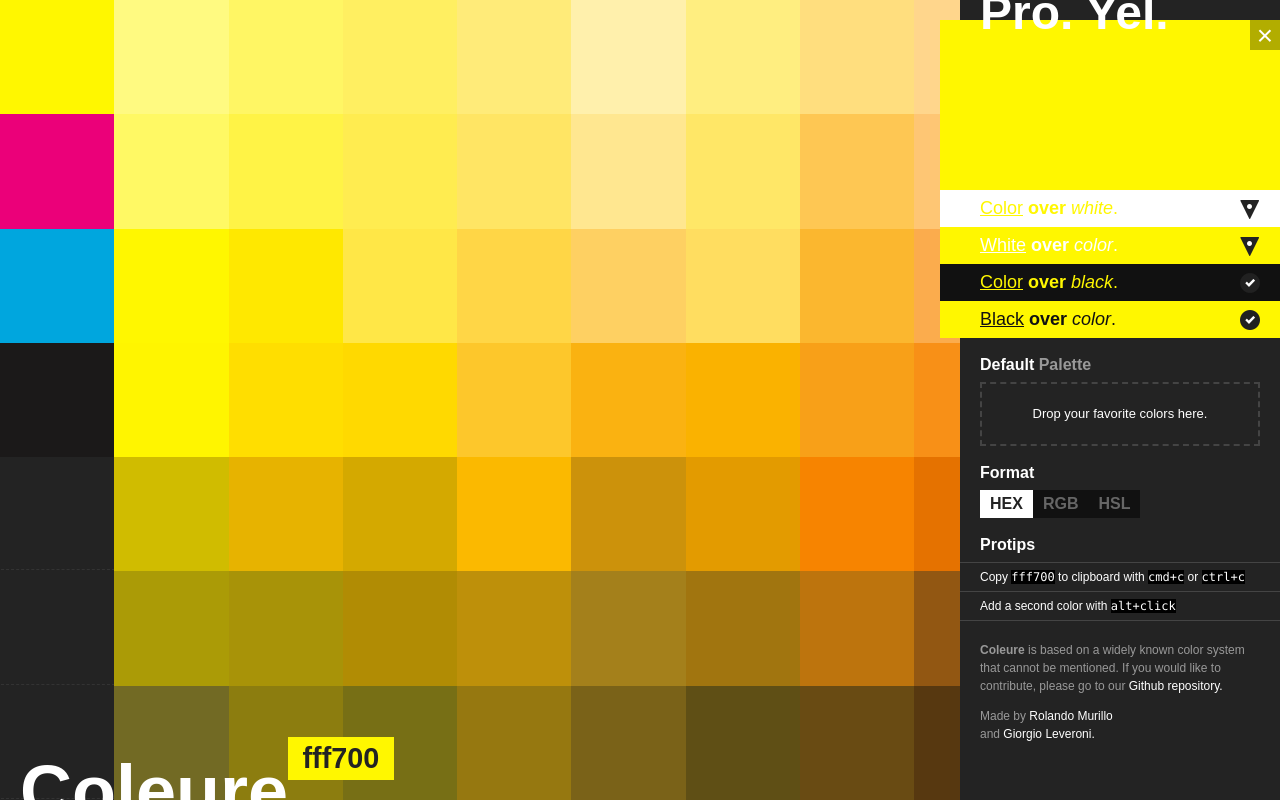
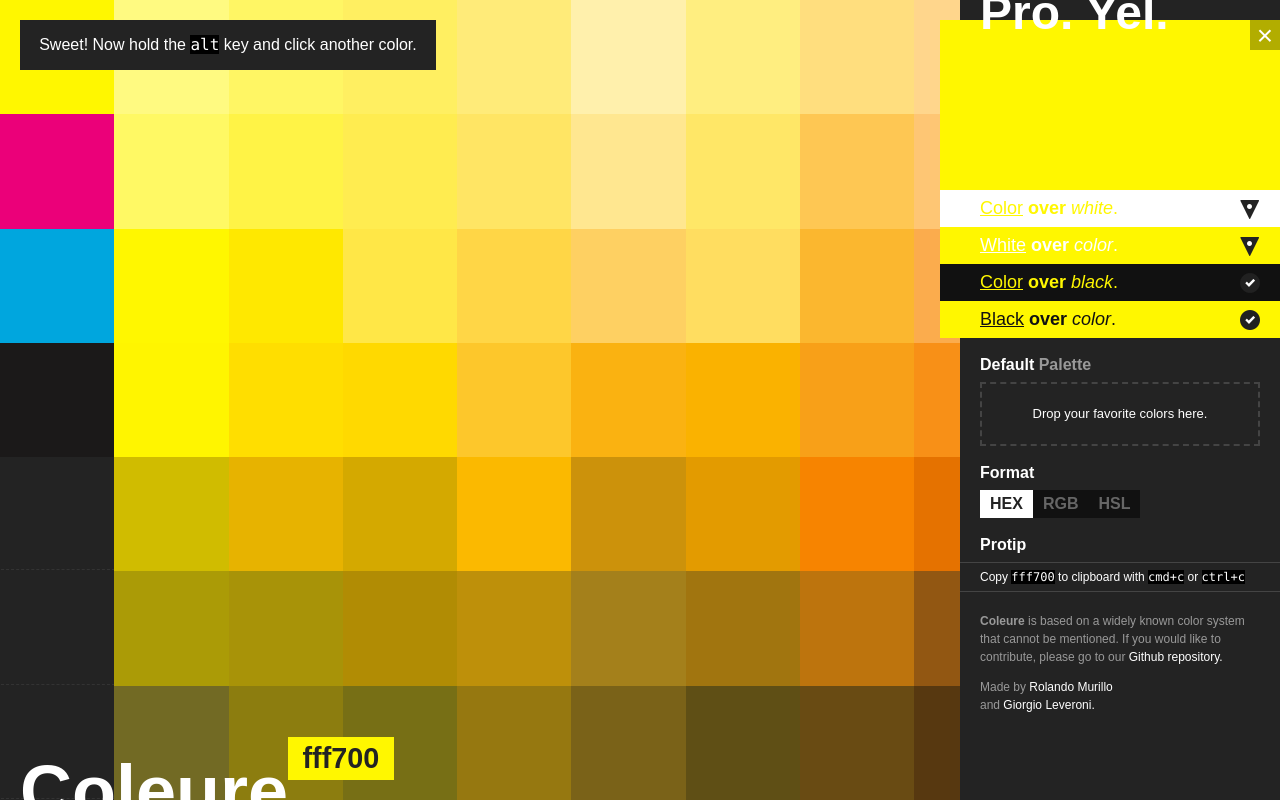
Before and after one commit to patelprashant/coleure, a plain HTML site: page index.html in a window 1280 px wide. Both pictures are taken after a click on the icon 57 px from the left and 57 px from the top of the page. Drawn offline with Linux system fonts and the light colour scheme; no server answers; a web font is replaced by a local one.

Commit message:
Added proper instructions to add second color.

```diff
--- a/index.html
+++ b/index.html
@@ -51,10 +51,9 @@
           <button id="hex" class="set-format option join">HEX</button><button id="rgb" class="set-format option join">RGB</button><button id="hsl" class="set-format option join">HSL</button>
         </section>
         <section>
-          <h1>Protips</h1>
+          <h1>Protip</h1>
           <ul>
             <li>Copy <kbd id="color-tip">color</kbd> to clipboard with <kbd>cmd+c</kbd> or <kbd>ctrl+c</kbd></li>
-            <li>Add a second color with <kbd>alt+click</kbd></li>
           </ul>
         </section>
         <footer>
@@ -64,7 +63,7 @@
       </div>
     </aside>
     <section id="library">
-      <!-- <div id="tipSecondColor" class="tip">Sweet! Now hold the <kbd>alt</kbd> key and click another color.</div> -->
+      <div id="tipSecondColor" class="tip">Sweet! Now hold the <kbd>alt</kbd> key and click another color.</div>
       <div id="colors"></div>
     </section>
   </body>
--- a/src/inspector.js
+++ b/src/inspector.js
@@ -97,6 +97,10 @@
           _.attr(mixButton, 'data-name-b', data.name);
           colorTemplate = options.doubleTemplate;
           previewsLength = 2;
+          if (settings.tipSecondColor == false){
+            _.hide(_.id('tipSecondColor'));
+            settings.tips.tipSecondColor = true;
+          }
         } else {
           length = color_previews.length;
           while (length-- > 0) {
@@ -109,6 +113,9 @@
           _.attr(mixButton, 'class', 'not-active')
           colorTemplate = options.singleTemplate;
           previewsLength = 1;
+          if (settings.tipSecondColor == false){
+            _.show(_.id('tipSecondColor'));
+          }
         }
         _.attr(color_subjects, 'data-subjects', previewsLength);
         toggleMessage(true);
@@ -161,6 +168,7 @@
         _.hide(_.id('mixPanel'));
         _.hide(_.id('mixResult'));
         _.hide(_.id('mixControls'));
+        _.hide(_.id('tipSecondColor'));
         return _.listen('keydown', function(event) {
           if (event.altKey) {
             return event.preventDefault();
--- a/src/settings.js
+++ b/src/settings.js
@@ -18,9 +18,7 @@
           colors: []
         }
       ],
-      tips: {
-        tipSecondColor: false
-      }
+      tipSecondColor: false
     };
   });
 
```
